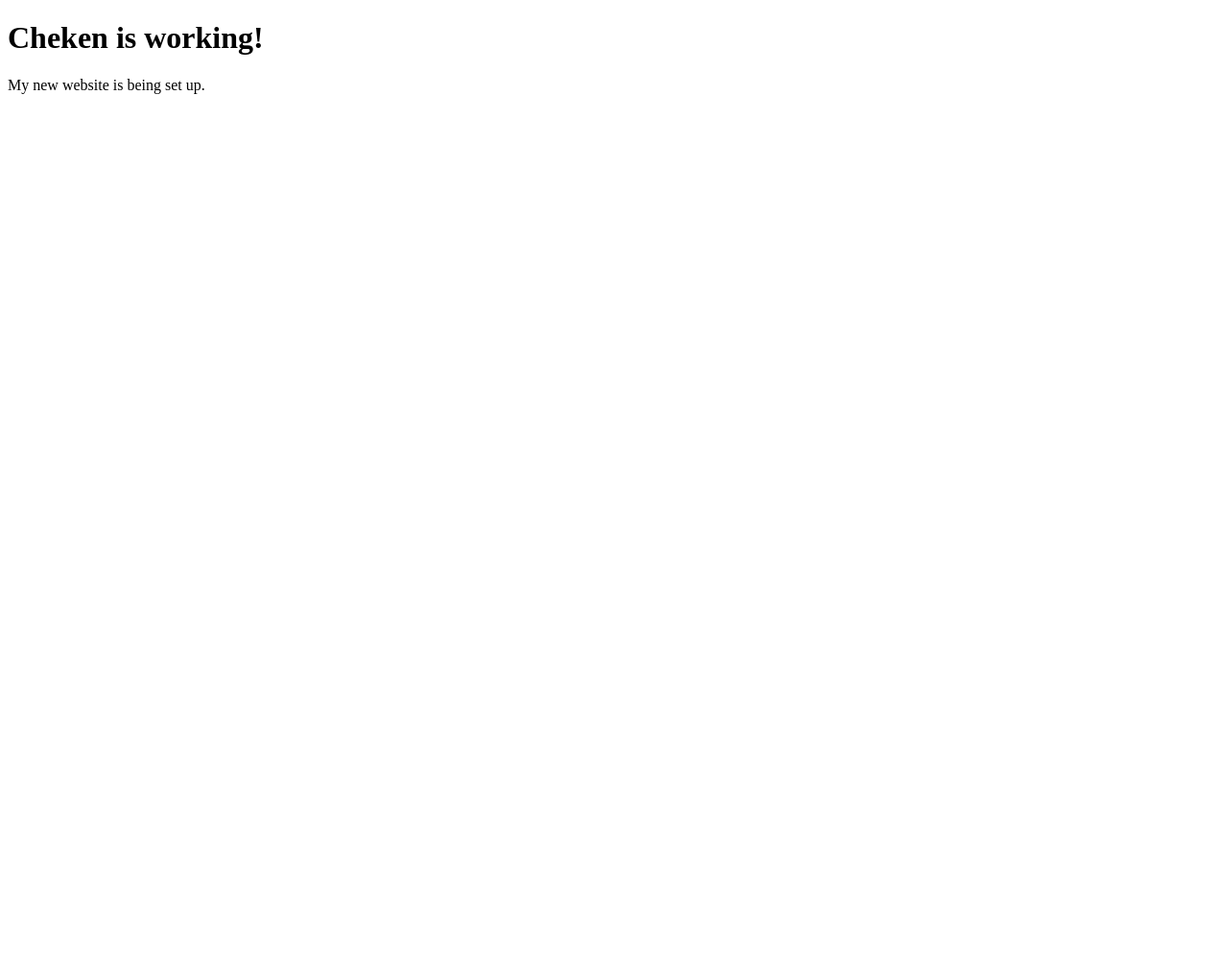
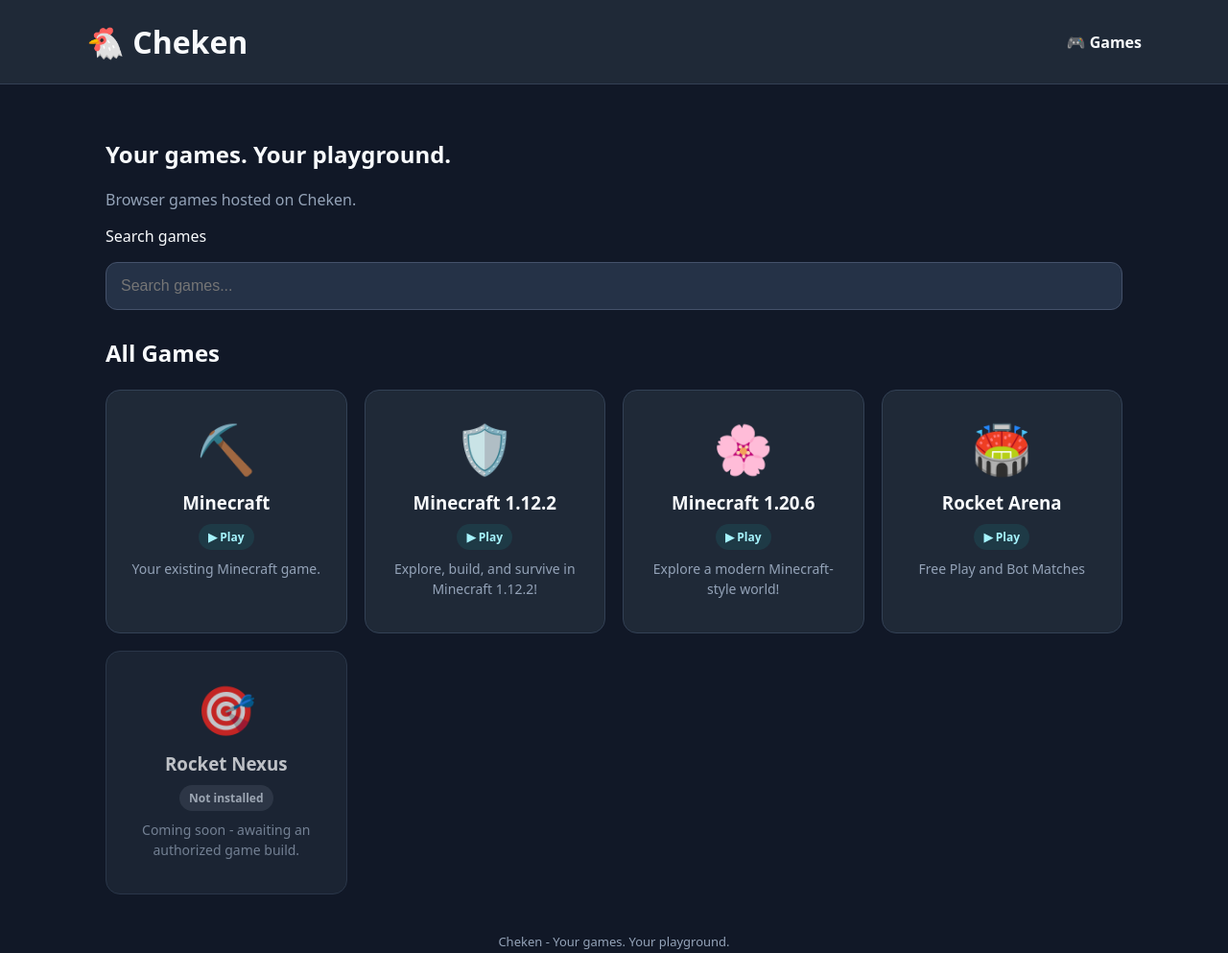
Before and after one commit to chekens/chekens-test, a plain HTML site: page index.html in a window 1280 px wide. Shown: the whole page at 96% size. Before the commit the page ends 800 px from the top, so only its background shows below. Drawn offline with Linux system fonts and the light colour scheme.

Commit message:
Update index.html

```diff
--- a/index.html
+++ b/index.html
@@ -1,11 +1,107 @@
 
 <!DOCTYPE html>
-<html>
+<html lang="en">
 <head>
-  <title>Schoology</title>
+<meta charset="UTF-8">
+<meta name="viewport" content="width=device-width, initial-scale=1">
+<meta name="theme-color" content="#111827">
+<title>Schoology</title>
+<style>
+*{box-sizing:border-box}
+body{margin:0;background:#111827;color:#f8fafc;font-family:system-ui,Arial,sans-serif}
+header{background:#1f2937;border-bottom:1px solid #344054;padding:22px max(20px,calc((100% - 1100px)/2));display:flex;justify-content:space-between;align-items:center}
+h1{margin:0;font-size:32px}
+main{max-width:1100px;margin:auto;padding:36px 20px 65px}
+.subtitle{color:#94a3b8;margin-top:4px}
+input{width:100%;padding:15px;background:#253247;border:1px solid #44516a;border-radius:12px;color:white;font-size:16px;margin:16px 0 8px}
+input:focus{outline:2px solid #67e8f9}
+.games{display:grid;grid-template-columns:repeat(auto-fill,minmax(215px,1fr));gap:18px;margin-top:22px}
+.game{background:#1f2937;border:1px solid #334155;border-radius:15px;padding:26px 18px;min-height:205px;text-align:center;color:inherit;display:block;text-decoration:none}
+.game h3{margin:10px 0}
+.game .emoji{font-size:50px;margin-bottom:8px}
+.game p{color:#94a3b8;margin:9px 0;font-size:14px;line-height:1.5}
+a.game:hover,a.game:focus{border-color:#67e8f9;transform:translateY(-2px);outline:none}
+.status{display:inline-block;padding:5px 10px;border-radius:99px;font-size:12px;font-weight:700;background:#1e3a46;color:#a5f3fc}
+.status.pending{background:#374151;color:#cbd5e1}
+.game.pending{opacity:.75}
+footer{color:#94a3b8;text-align:center;margin-top:40px;font-size:13px}
+</style>
 </head>
 <body>
-  <h1>Cheken is working!</h1>
-  <p>My new website is being set up.</p>
+
+<header>
+  <h1>🐔 Cheken</h1>
+  <strong>🎮 Games</strong>
+</header>
+
+<main>
+<h2>Your games. Your playground.</h2>
+<p class="subtitle">Browser games hosted on Cheken.</p>
+
+<label for="search">Search games</label>
+<input id="search" placeholder="Search games..." oninput="filterGames()">
+
+<h2>All Games</h2>
+
+<div class="games">
+
+  <a class="game"
+     href="https://ryryreno.github.io/Cheken/games/minecraft/mc.html"
+     data-name="minecraft eaglercraft">
+    <div class="emoji">⛏️</div>
+    <h3>Minecraft</h3>
+    <span class="status">▶ Play</span>
+    <p>Your existing Minecraft game.</p>
+  </a>
+
+  <a class="game"
+     href="https://ryryreno.github.io/Cheken/games/minecraft-new/"
+     data-name="minecraft 1.12.2 eaglercraft">
+    <div class="emoji">🛡️</div>
+    <h3>Minecraft 1.12.2</h3>
+    <span class="status">▶ Play</span>
+    <p>Explore, build, and survive in Minecraft 1.12.2!</p>
+  </a>
+
+  <a class="game"
+     href="https://ryryreno.github.io/Cheken/games/minecraft-1206/index.html"
+     data-name="minecraft 1.20.6 eaglercraft">
+    <div class="emoji">🌸</div>
+    <h3>Minecraft 1.20.6</h3>
+    <span class="status">▶ Play</span>
+    <p>Explore a modern Minecraft-style world!</p>
+  </a>
+
+  <a class="game"
+     href="https://ryryreno.github.io/Cheken/games/rocket-arena/"
+     data-name="rocket arena car soccer">
+    <div class="emoji">🏟️</div>
+    <h3>Rocket Arena</h3>
+    <span class="status">▶ Play</span>
+    <p>Free Play and Bot Matches</p>
+  </a>
+
+  <div class="game pending"
+       data-name="rocket nexus aerial rings training">
+    <div class="emoji">🎯</div>
+    <h3>Rocket Nexus</h3>
+    <span class="status pending">Not installed</span>
+    <p>Coming soon - awaiting an authorized game build.</p>
+  </div>
+
+</div>
+
+<footer>Cheken - Your games. Your playground.</footer>
+</main>
+
+<script>
+function filterGames(){
+  const q=document.getElementById('search').value.toLowerCase().trim();
+  document.querySelectorAll('.game').forEach(game=>{
+    game.style.display=(game.dataset.name||'').includes(q)?'':'none';
+  });
+}
+</script>
+
 </body>
 </html>
```
